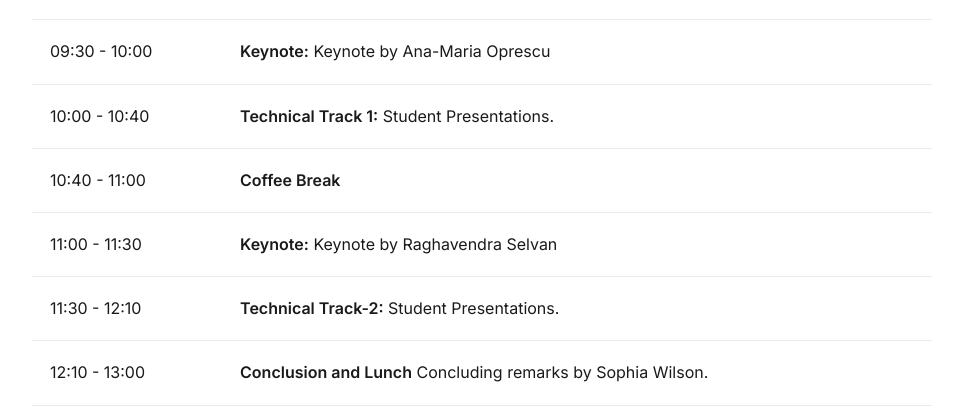
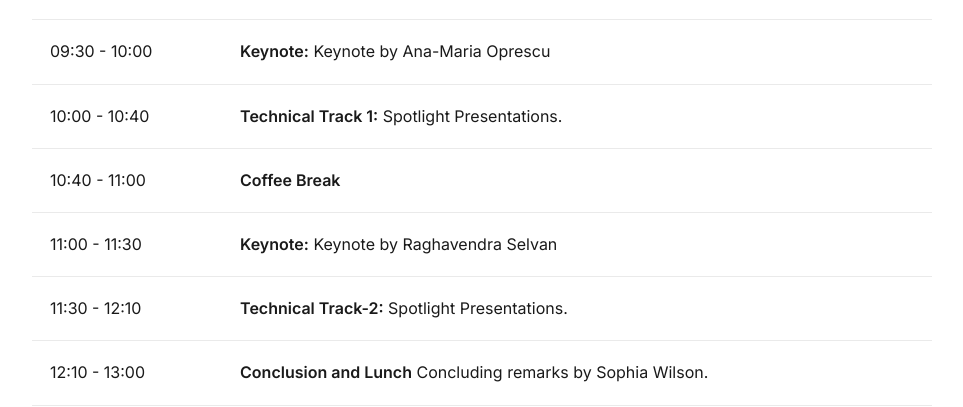
Before and after one commit to saintslab/saintslab.github.io, a Jekyll site: the page workshop2026/index.html, which Jekyll copies as it is, in a window 1280 px wide and 900 px high, scrolled down 1469 px. Shown: the part 154-561 px from the top of the window, without its empty margins (158-1121 px from the left). Built offline with Jekyll 4.4.1, drawn with Linux system fonts in a browser that asks for light colours.

```diff
--- a/workshop2026/index.html
+++ b/workshop2026/index.html
@@ -253,7 +253,7 @@
                 </tr>
                 <tr>
                     <td>10:00 - 10:40</td>
-                    <td><strong>Technical Track 1:</strong> Student Presentations.</td>
+                    <td><strong>Technical Track 1:</strong> Spotlight Presentations.</td>
                 </tr>
                 <tr>
                     <td>10:40 - 11:00</td>
@@ -265,7 +265,7 @@
                 </tr>
                 <tr>
                     <td>11:30 - 12:10</td>
-                    <td><strong>Technical Track-2:</strong> Student Presentations.</td>
+                    <td><strong>Technical Track-2:</strong> Spotlight Presentations.</td>
                 </tr>
                 <tr>
                     <td>12:10 - 13:00</td>
```
